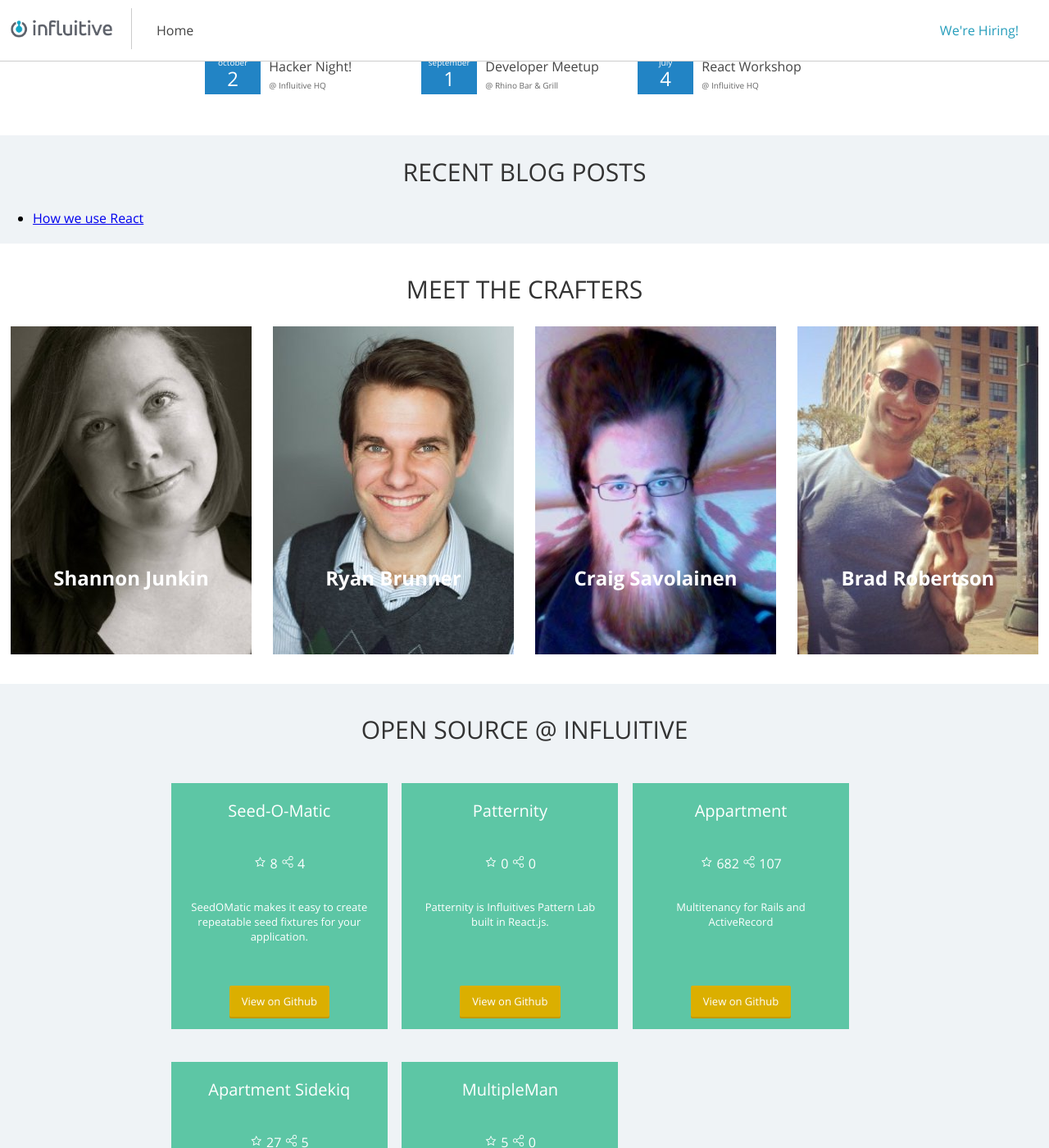
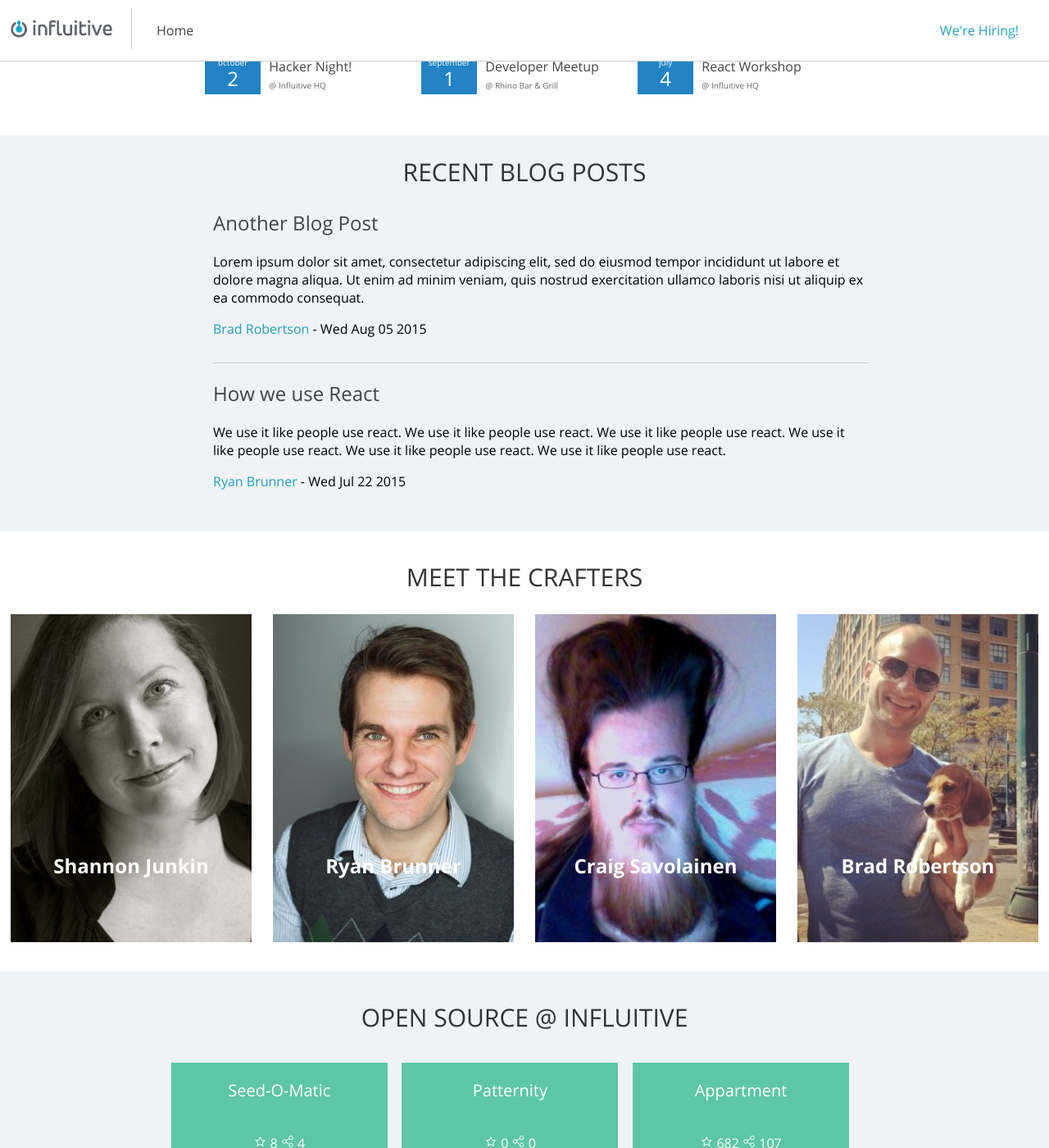
Before and after one commit to influitive/influitive-crafters, a Jekyll site: the page built from index.html, in a window 1280 px wide and 1400 px high, scrolled down 927 px. Shown: the whole window at 82% size. Built offline with Jekyll 4.4.1, drawn with Linux system fonts in a browser that asks for light colours.

Commit message:
added recent post styling

```diff
--- a/_posts/2015-07-22-how-we-use-react.md
+++ b/_posts/2015-07-22-how-we-use-react.md
@@ -2,6 +2,9 @@
 layout: post
 title:  "How we use React"
 date:   2015-07-22 11:00:28 AM
+description: "We use it like people use react. We use it like people use react. We use it like people use react. We use it like people use react. We use it like people use react. We use it like people use react."
+author: "Ryan Brunner"
+author_url: "http://influitive.com/staff/ryan-brunner/"
 categories:
   - news
 ---
--- /dev/null
+++ b/_posts/2015-08-05-another-blog-post.md
@@ -0,0 +1,11 @@
+---
+layout: post
+title:  "Another Blog Post"
+date:   2015-08-05 11:00:28 AM
+description: "Lorem ipsum dolor sit amet, consectetur adipiscing elit, sed do eiusmod tempor incididunt ut labore et dolore magna aliqua. Ut enim ad minim veniam, quis nostrud exercitation ullamco laboris nisi ut aliquip ex ea commodo consequat."
+author: "Brad Robertson"
+author_url: "http://influitive.com/staff/brad-robertson/"
+categories:
+  - news
+---
+We use it like people use react.
--- a/_sass/_infl.scss
+++ b/_sass/_infl.scss
@@ -113,6 +113,48 @@ body {
   font-weight: normal;
   font-size: 30px;
   font-family: 'Open Sans', sans-serif;
+}
+
+.recent-posts {
+  .posts {
+    width: 800px;
+    margin: 0px auto;
+
+    .post {
+      list-style-type: none;
+      border-top: 1px solid #cccccc;
+      padding-bottom: 30px;
+
+      &:first-child {
+        border-top: 0px;
+      }
+
+      h2 {
+        font-family: 'Open Sans', sans-serif;
+        font-weight: normal;
+
+        a {
+          text-decoration: none;
+          color: #444444;
+
+          &:hover {
+            color: #269dbb;
+          }
+        }
+      }
+
+      .author {
+        a {
+          text-decoration: none;
+          color: #269dbb;
+
+          &:hover {
+            color: #197097;
+          }
+        }
+      }
+    }
+  }
 }
 
 .events {
@@ -287,7 +329,7 @@ body {
       float: left;
       width: 30%;
       height: 300px;
-      margin: 20px 1%;
+      margin: 10px 1%;
       background-color: #fff;
       position: relative;
       background-color: #5dc6a5;
--- a/index.html
+++ b/index.html
@@ -45,12 +45,23 @@ layout: default
     </ul>
   </section>
 
-  <section class='article-list' id='recent-posts'>
+  <section class='recent-posts' id='recent-posts'>
     <h2 class='section-title'>RECENT BLOG POSTS</h2>
 
-    <ul class='article-list'>
+    <ul class='posts'>
       {% for post in site.categories["news"] %}
-        <li><a href='{{ post.url }}'>{{ post.title }}</a></li>
+        <li class="post">
+          <h2>
+            <a href='{{ post.url }}'>{{ post.title }}</a>
+          </h2>
+          <p class="description">{{ post.description }}</p>
+          <div class="details">
+            <span class="author">
+              <a href="{{ post.author_url }}">{{ post.author }}</a> -
+            </span>
+            <span class="post-date" data-date="{{ post.date }}"></span>
+          </div>
+        </li>
       {% endfor %}
     </ul>
   </section>
--- a/js/home.js
+++ b/js/home.js
@@ -1,6 +1,7 @@
 (function(){
+  var months = ['january', 'february', 'march', 'april', 'may', 'june', 'july', 'august', 'september', 'october', 'november', 'december'];
+
   var Events = function(){
-    var months = ['january', 'february', 'march', 'april', 'may', 'june', 'july', 'august', 'september', 'october', 'november', 'december'];
 
     function determineEventsDate(){
       var eventDates = document.querySelectorAll(".event-list .event .event-date");
@@ -33,4 +34,30 @@
   };
 
   new Events().determineEventsDate();
+
+  var Posts = function(){
+    function determinePostDate(){
+      var postDates = document.querySelectorAll(".recent-posts .post .post-date");
+
+      for(var i = 0; i < postDates.length; i++){
+        _determineDate(postDates[i]);
+      }
+    }
+
+    function _determineDate(postDate) {
+      var date = new Date(postDate.getAttribute("data-date"));
+
+      _setDate(postDate, date.toDateString());
+    }
+
+    function _setDate(postDate, dateString){
+      postDate.innerHTML = dateString;
+    }
+
+    return {
+      determinePostDate : determinePostDate
+    }
+  };
+
+  new Posts().determinePostDate();
 })();
```
